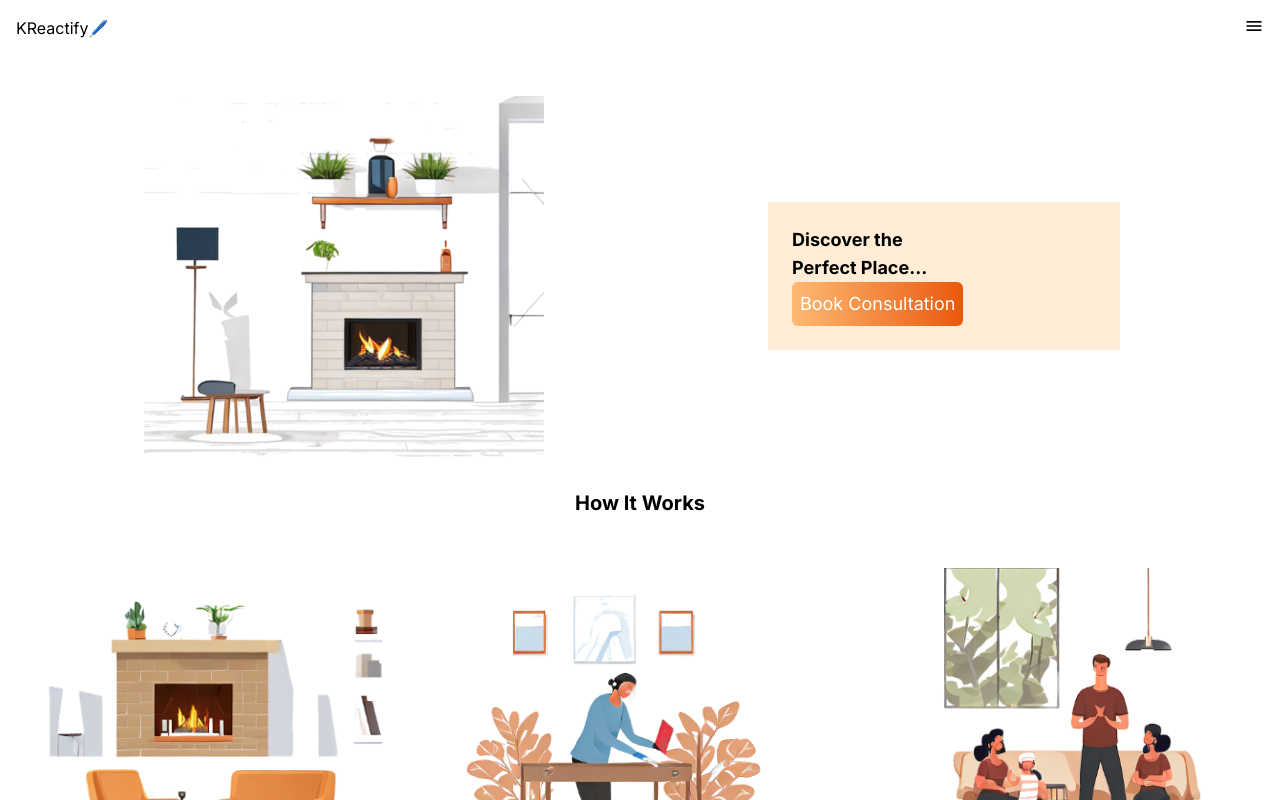
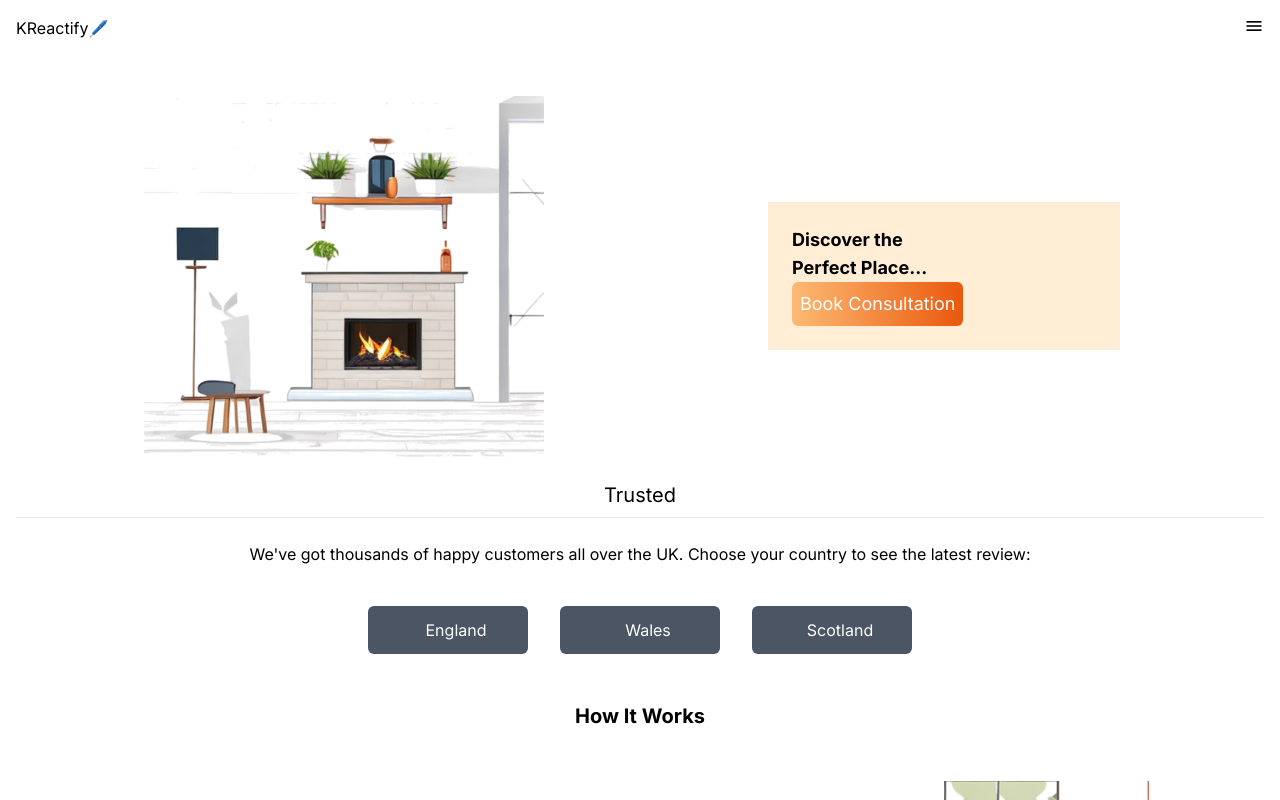
Before and after one commit to KiranGadhavi/reactify, a Next.js app: page / in a window 1280 px wide. Shown: the top 800 px of the page. Built offline with nearby package versions, Linux system fonts and the light colour scheme.

Commit message:
add reviews through api

```diff
--- a/src/app/Service/page.js
+++ b/src/app/Service/page.js
@@ -4,8 +4,9 @@ import ServiceComponent from "@/components/Service/ServiceComponent";
 export default function page() {
   return (
     <>
-      <div className="bg-red-100 pt-14 p-4">Service page</div>
-      <ServiceComponent></ServiceComponent>
+      <div className="pt-14 p-4">
+        <ServiceComponent></ServiceComponent>
+      </div>
     </>
   );
 }
--- a/src/components/Founder/FounderComponent.jsx
+++ b/src/components/Founder/FounderComponent.jsx
@@ -27,7 +27,7 @@ export default function FounderComponent() {
   return (
     <section className="grid grid-cols pt-14 p-4">
       <article className="flex flex-col md:flex-row bg-gradient-to-r from-orange-500 to-orange-200">
-        <div className="basis-6/12 font-bold">
+        <div className="basis-6/12 font-bold pb-6">
           <h1 className="text-4xl text-center py-16">
             <div>Meet the artisans</div>
             <div>behind our </div>
@@ -46,7 +46,7 @@ export default function FounderComponent() {
         </div>
       </article>
       <br />
-      <article className="grid grid-cols md:grid-cols-3 gap-10">
+      <article className="grid grid-cols md:grid-cols-3 gap-10 pb-4">
         {founderWorks.map((founderwork, index) => (
           <FounderFlashComponent key={index} {...founderwork} />
         ))}
--- a/src/components/Founder/FounderFlash/FounderFlashComponent.jsx
+++ b/src/components/Founder/FounderFlash/FounderFlashComponent.jsx
@@ -10,15 +10,15 @@ export default function FounderFlashComponent({
     <section>
       <article className="flex flex-col items-center justify-center">
         <div className="flex-row ">
-          <div className="py-4 xl:h-32  md:h-48">
-            <h1 className="font-bold py-2">{title}</h1>
+          <div className="py-4 xl:h-32 md:h-48">
+            <h1 className="font-bold py-2 text-xl">{title}</h1>
             <p> {description}</p>
           </div>
           <div className="flex-row xl:py-4 md:py-2">
             <Image
               src={imageSrc}
               alt={altText}
-              width={450}
+              width={460}
               height={400}
               loading="lazy"
             />
--- a/src/components/Main/MainComponent.jsx
+++ b/src/components/Main/MainComponent.jsx
@@ -2,6 +2,7 @@ import React from "react";
 import Image from "next/image";
 import HowItWorksComponent from "./HowItWorks/HowItWorksComponent";
 import Link from "next/link";
+import ReviewsComponent from "./Reviews/ReviewsComponent";
 
 const imgWithContent = [
   {
@@ -87,14 +88,14 @@ export default function MainComponent() {
               <p>
                 <strong>Perfect Place...</strong>
               </p>
-              <button className="bg-orange-300 border-black rounded-md p-2 max-w-fit bg-gradient-to-r from-orange-300 to-orange-600 text-white hover:bg-orange-800 hover:text-white">
+              <button className="rounded-md p-2 max-w-fit bg-gradient-to-r from-orange-300 to-orange-600 text-white ">
                 <Link href="/Booking">Book Consultation</Link>
               </button>
             </div>
           </div>
         </article>
       </section>
-
+      <ReviewsComponent />
       <section>
         <article>
           <h1 className="text-center font-bold text-xl py-4">How It Works</h1>
--- /dev/null
+++ b/src/components/Main/Reviews/ReviewsComponent.jsx
@@ -0,0 +1,116 @@
+"use client";
+import React, { useState, useEffect } from "react";
+
+const buttonData = [
+  { id: 1, label: "England" },
+  { id: 2, label: "Wales" },
+  { id: 3, label: "Scotland" },
+];
+
+export default function ReviewsComponent() {
+  const [reviews, setReviews] = useState([]);
+  const [selectedCountry, setSelectedCountry] = useState(null);
+  const [loading, setLoading] = useState(false);
+  const [error, setError] = useState(null);
+  const [selectedButton, setSelectedButton] = useState(null);
+
+  useEffect(() => {
+    if (selectedCountry) {
+      const fetchReviews = async () => {
+        try {
+          setLoading(true);
+          setError(null);
+          const response = await fetch(
+            `https://seal-app-336e8.ondigitalocean.app/reviews?country=${selectedCountry}`
+          );
+          const data = await response.json();
+          setReviews(data);
+          setLoading(false);
+        } catch (error) {
+          setError(error.message);
+          setLoading(false);
+        }
+      };
+
+      fetchReviews();
+    }
+  }, [selectedCountry]);
+
+  const handleClick = (country) => {
+    setSelectedCountry(country);
+    setSelectedButton(country);
+  };
+
+  return (
+    <section className="grid grid-cols">
+      <article className="text-center">
+        <h1 className="m-2 text-xl">Trusted</h1>
+        <hr />
+        <p className="m-6">
+          We've got thousands of happy customers all over the UK. Choose your
+          country to see the latest review:
+        </p>
+        <div className="flex flex-col sm:flex-row justify-center items-center">
+          {/* {buttonData.map((btnData) => (
+            <div
+              key={btnData.id}
+              className="text-center w-40 bg-gray-600 m-4 p-1 rounded-md text-white hover:bg-orange-300 hover:rounded-md hover:p-1 hover:w-40 hover:bg-gradient-to-r hover:from-orange-300 hover:to-orange-600"
+            >
+              <button
+                onClick={() => handleClick(btnData.label)}
+                className="m-2 w-full"
+              >
+                {btnData.label}
+              </button>
+            </div>
+          ))} */}
+          {buttonData.map((btnData) => (
+            <div
+              key={btnData.id}
+              className={`text-center w-40 m-4 p-1 rounded-md text-white
+                ${
+                  selectedButton === btnData.label
+                    ? "bg-orange-300 bg-gradient-to-r from-orange-300 to-orange-600"
+                    : "bg-gray-600 hover:bg-orange-300 hover:bg-gradient-to-r hover:from-orange-300 hover:to-orange-600"
+                }`}
+            >
+              <button
+                onClick={() => handleClick(btnData.label)}
+                className="m-2 w-full"
+              >
+                {btnData.label}
+              </button>
+            </div>
+          ))}
+        </div>
+        {loading && <p>Loading...</p>}
+        {error && <p>Error: {error}</p>}
+        {/* {Array.isArray(reviews) && reviews.length > 0 && (
+          <div>
+            <h2>Reviews for {selectedCountry}</h2>
+
+            {reviews.map((review) => (
+              <div key={review.id}>
+                <h3>{review.text}</h3>
+                <p>{review.author}</p>
+                <p>{review.location}</p>
+                <p>{review.date}</p>
+                <p>{review.rating}</p>
+                <p>{review.review}</p>
+              </div>
+            ))}
+          </div>
+        )} */}
+        {selectedCountry && reviews && reviews.text && (
+          <>
+            <div className="bg-gray-200 p-4 rounded">{reviews.text}</div>
+            <div className="text-right p-1 font-bold">
+              {reviews.author}
+              {reviews.location ? ` - ${reviews.location}` : ""}
+            </div>
+          </>
+        )}
+      </article>
+    </section>
+  );
+}
```
